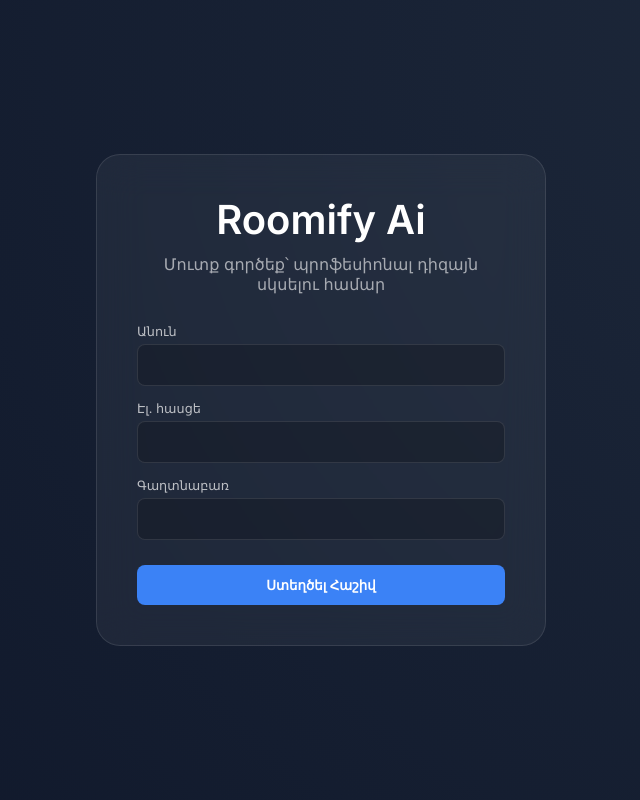
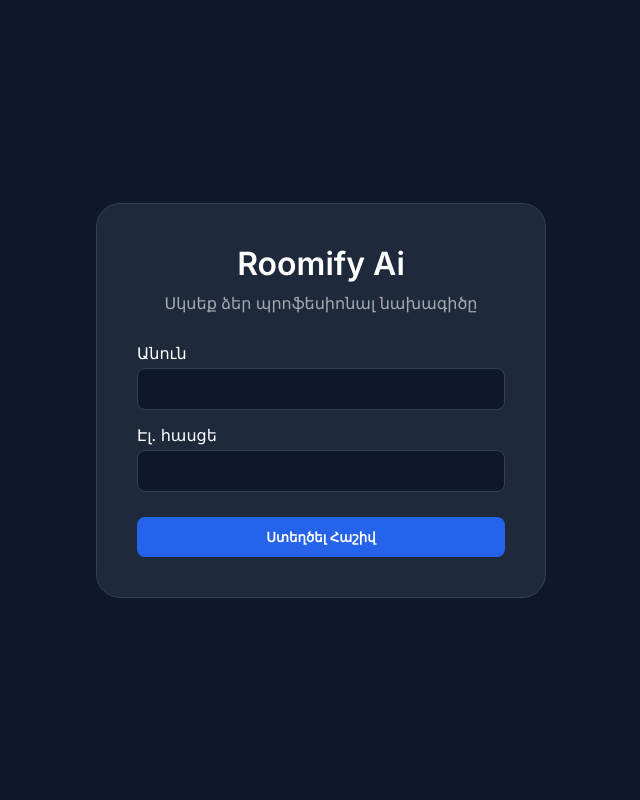
Before and after one commit to aletasevoyan382-glitch/RoomifyAI-V2, a Flask app: page / in a window 1280 px wide. Shown: the whole page, without its empty margins (319-959 px from the left). Run offline with Flask 3, Linux system fonts and the light colour scheme.

Commit message:
Update index.html

```diff
--- a/templates/index.html
+++ b/templates/index.html
@@ -3,106 +3,97 @@
 <head>
     <meta charset="UTF-8">
     <meta name="viewport" content="width=device-width, initial-scale=1.0">
-    <title>Roomify Ai - Professional Designer</title>
+    <title>Roomify Ai - Pro Designer</title>
     <link href="https://fonts.googleapis.com/css2?family=Inter:wght@300;400;600&display=swap" rel="stylesheet">
     <style>
-        :root { --primary: #3b82f6; --dark: #0f172a; --canvas-bg: #e2e8f0; --grid: #cbd5e1; }
+        :root { --primary: #2563eb; --dark: #0f172a; --2d-bg: #ffffff; --3d-bg: #1a1a1a; }
         * { margin: 0; padding: 0; box-sizing: border-box; font-family: 'Inter', sans-serif; }
         body { background: var(--dark); color: white; overflow: hidden; }
 
-        /* General UI Classes */
+        /* Auth & Dashboard */
+        .full-screen { position: fixed; inset: 0; display: flex; align-items: center; justify-content: center; z-index: 2000; background: var(--dark); }
+        .card { background: #1e293b; padding: 40px; border-radius: 24px; width: 100%; max-width: 450px; text-align: center; border: 1px solid #334155; }
+        .input-group { text-align: left; margin-bottom: 15px; }
+        .input-group input { width: 100%; padding: 12px; background: #0f172a; border: 1px solid #334155; border-radius: 8px; color: white; margin-top: 5px; }
+
+        /* Editor Layout */
+        .editor-layout { display: grid; grid-template-columns: 280px 1fr; height: 100vh; }
+        .sidebar { background: #1e293b; border-right: 1px solid #334155; padding: 20px; z-index: 100; }
+        .furniture-grid { display: grid; grid-template-columns: 1fr 1fr; gap: 10px; margin-top: 20px; }
+        .item-card { background: #334155; padding: 10px; border-radius: 12px; cursor: pointer; text-align: center; transition: 0.2s; }
+        .item-card:hover { background: var(--primary); }
+        .item-card img { width: 100%; height: 60px; object-fit: contain; margin-bottom: 5px; filter: brightness(1.2); }
+
+        /* Canvas Styles */
+        .canvas-area { position: relative; overflow: hidden; display: flex; align-items: center; justify-content: center; transition: 0.5s; }
+        #editor-canvas { background: var(--2d-bg); transition: 0.8s cubic-bezier(0.4, 0, 0.2, 1); box-shadow: 0 0 50px rgba(0,0,0,0.5); }
+
+        /* Dashboard Modules */
+        .module-grid { display: grid; grid-template-columns: repeat(3, 1fr); gap: 20px; max-width: 900px; }
+        .module-card { background: #1e293b; padding: 40px; border-radius: 20px; cursor: pointer; border: 1px solid #334155; transition: 0.3s; }
+        .module-card:hover { transform: translateY(-10px); border-color: var(--primary); }
+
+        /* Floating Mode Switch */
+        .mode-switch { position: absolute; top: 30px; left: 50%; transform: translateX(-50%); display: flex; gap: 5px; background: rgba(255,255,255,0.9); padding: 5px; border-radius: 40px; box-shadow: 0 10px 30px rgba(0,0,0,0.2); z-index: 1000; }
+        .mode-btn { padding: 10px 30px; border-radius: 30px; border: none; cursor: pointer; font-weight: 700; transition: 0.3s; }
+        .mode-btn.active { background: var(--primary); color: white; }
+
         .hidden { display: none !important; }
-        .btn { padding: 12px 25px; border-radius: 8px; border: none; cursor: pointer; font-weight: 600; transition: 0.3s; }
-        .btn-primary { background: var(--primary); color: white; }
-        .btn-primary:hover { background: #2563eb; transform: translateY(-2px); }
-
-        /* 1. Landing & Registration Overlay */
-        #marketing-view { position: fixed; inset: 0; background: radial-gradient(circle at top right, #1e293b, #0f172a); z-index: 2000; display: flex; align-items: center; justify-content: center; overflow-y: auto; padding: 40px 0; }
-        .auth-card { background: rgba(255,255,255,0.05); backdrop-filter: blur(20px); padding: 40px; border-radius: 24px; border: 1px solid rgba(255,255,255,0.1); width: 100%; max-width: 450px; text-align: center; }
-        .input-group { text-align: left; margin-bottom: 15px; }
-        .input-group label { display: block; font-size: 0.8rem; margin-bottom: 5px; opacity: 0.7; }
-        .input-group input { width: 100%; padding: 12px; background: rgba(0,0,0,0.2); border: 1px solid rgba(255,255,255,0.1); border-radius: 8px; color: white; outline: none; }
-
-        /* 2. Module Dashboard */
-        #dashboard-view { position: fixed; inset: 0; background: var(--dark); z-index: 1500; display: flex; flex-direction: column; align-items: center; justify-content: center; }
-        .module-grid { display: grid; grid-template-columns: repeat(3, 1fr); gap: 20px; max-width: 1000px; width: 90%; }
-        .module-card { background: #1e293b; padding: 40px; border-radius: 20px; cursor: pointer; border: 1px solid #334155; transition: 0.3s; }
-        .module-card:hover { border-color: var(--primary); transform: translateY(-10px); background: #26334d; }
-
-        /* 3. Editor Suite */
-        .editor-layout { display: grid; grid-template-columns: 280px 1fr; height: 100vh; }
-        .sidebar { background: #1e293b; border-right: 1px solid #334155; padding: 20px; overflow-y: auto; }
-        .furniture-grid { display: grid; grid-template-columns: 1fr 1fr; gap: 10px; margin-top: 15px; }
-        .item-card { background: #334155; padding: 10px; border-radius: 8px; cursor: pointer; text-align: center; }
-        .item-card img { width: 100%; height: 60px; object-fit: contain; margin-bottom: 5px; background: white; border-radius: 4px; padding: 5px; }
-        .canvas-area { background: var(--canvas-bg); position: relative; overflow: hidden; display: flex; align-items: center; justify-content: center; }
-        #editor-canvas { background-image: linear-gradient(var(--grid) 1px, transparent 1px), linear-gradient(90deg, var(--grid) 1px, transparent 1px); background-size: 20px 20px; transition: transform 0.6s ease; }
-
-        /* Floating Controls */
-        .floating-tools { position: absolute; top: 20px; right: 20px; display: flex; gap: 10px; }
-        .tool-btn { background: white; color: var(--dark); width: 45px; height: 45px; border-radius: 10px; border: none; cursor: pointer; font-weight: bold; box-shadow: 0 4px 10px rgba(0,0,0,0.1); }
-        .tool-btn.active { background: var(--primary); color: white; }
-
-        #toast { position: fixed; bottom: 20px; left: 50%; transform: translateX(-50%); padding: 12px 30px; background: var(--primary); border-radius: 30px; z-index: 3000; display: none; }
+        .btn { width: 100%; padding: 12px; background: var(--primary); color: white; border: none; border-radius: 8px; cursor: pointer; font-weight: 600; margin-top: 10px; }
     </style>
 </head>
 <body>
 
-    <!-- SECTION 1: LANDING & REGISTRATION -->
-    <div id="marketing-view">
-        <div class="auth-card">
-            <h1 style="font-size: 2.5rem; margin-bottom: 10px;">Roomify Ai</h1>
-            <p style="opacity: 0.6; margin-bottom: 30px;">Մուտք գործեք՝ պրոֆեսիոնալ դիզայն սկսելու համար</p>
-            <form id="register-form">
-                <div class="input-group"><label>Անուն</label><input type="text" id="reg-name" required></div>
-                <div class="input-group"><label>Էլ. հասցե</label><input type="email" id="reg-email" required></div>
-                <div class="input-group"><label>Գաղտնաբառ</label><input type="password" id="reg-password" required></div>
-                <button type="submit" class="btn btn-primary" style="width: 100%; margin-top: 10px;">Ստեղծել Հաշիվ</button>
+    <!-- 1. Registration -->
+    <div id="auth-view" class="full-screen">
+        <div class="card">
+            <h1 style="margin-bottom: 10px;">Roomify Ai</h1>
+            <p style="opacity: 0.6; margin-bottom: 30px;">Սկսեք ձեր պրոֆեսիոնալ նախագիծը</p>
+            <form onsubmit="event.preventDefault(); showDashboard();">
+                <div class="input-group"><label>Անուն</label><input type="text" required></div>
+                <div class="input-group"><label>Էլ. հասցե</label><input type="email" required></div>
+                <button type="submit" class="btn">Ստեղծել Հաշիվ</button>
             </form>
         </div>
     </div>
 
-    <!-- SECTION 2: MODULE DASHBOARD -->
-    <div id="dashboard-view" class="hidden">
-        <h2 style="margin-bottom: 40px; font-size: 2rem;">Ընտրեք աշխատանքային մոդուլը</h2>
+    <!-- 2. Dashboard -->
+    <div id="dashboard-view" class="full-screen hidden">
         <div class="module-grid">
-            <div class="module-card" onclick="openModule('2d')"><span style="font-size: 3rem;">📐</span><h3>2D Drafting</h3><p>Ստեղծեք հատակագիծը</p></div>
-            <div class="module-card" onclick="openModule('3d')"><span style="font-size: 3rem;">🏠</span><h3>3D View</h3><p>Տեսեք ծավալային մոդելը</p></div>
-            <div class="module-card" onclick="openScanner()"><span style="font-size: 3rem;">🤖</span><h3>AI Scan</h3><p>Լուսանկարից՝ պլան</p></div>
+            <div class="module-card" onclick="startApp('2d')"><h2 style="font-size: 3rem;">📐</h2><h3>2D Blueprint</h3><p>Սպիտակ հատակագիծ</p></div>
+            <div class="module-card" onclick="startApp('3d')"><h2 style="font-size: 3rem;">🏠</h2><h3>3D Realistic</h3><p>Ծավալային մոդել</p></div>
+            <div class="module-card" onclick="openScanner()"><h2 style="font-size: 3rem;">🤖</h2><h3>AI Scan</h3><p>Լուսանկարից՝ կոդ</p></div>
         </div>
     </div>
 
-    <!-- SECTION 3: PRO EDITOR -->
+    <!-- 3. Editor -->
     <div id="app-view" class="hidden">
         <div class="editor-layout">
             <div class="sidebar">
-                <h3 style="color: var(--primary);">Roomify Ai Pro</h3>
-                <p style="font-size: 0.8rem; opacity: 0.5; margin-bottom: 20px;">Կատալոգ</p>
-
+                <h3 style="color: var(--primary); margin-bottom: 20px;">Roomify Ai Pro</h3>
                 <div class="furniture-grid">
-                    <div class="item-card" onclick="addFurniture('bed')"><img src="https://img.icons8.com/ios-filled/100/2563eb/double-bed.png"><br>Մահճակալ</div>
-                    <div class="item-card" onclick="addFurniture('sofa')"><img src="https://img.icons8.com/ios-filled/100/2563eb/sofa.png"><br>Բազմոց</div>
-                    <div class="item-card" onclick="addFurniture('table')"><img src="https://img.icons8.com/ios-filled/100/2563eb/table.png"><br>Սեղան</div>
-                    <div class="item-card" onclick="addFurniture('plant')"><img src="https://img.icons8.com/ios-filled/100/2563eb/potted-plant.png"><br>Բույս</div>
+                    <div class="item-card" onclick="addFurniture('bed')"><img src="https://img.icons8.com/ios-filled/100/ffffff/double-bed.png"><br>Մահճակալ</div>
+                    <div class="item-card" onclick="addFurniture('sofa')"><img src="https://img.icons8.com/ios-filled/100/ffffff/sofa.png"><br>Բազմոց</div>
+                    <div class="item-card" onclick="addFurniture('table')"><img src="https://img.icons8.com/ios-filled/100/ffffff/table.png"><br>Սեղան</div>
+                    <div class="item-card" onclick="addFurniture('plant')"><img src="https://img.icons8.com/ios-filled/100/ffffff/potted-plant.png"><br>Բույս</div>
                 </div>
-
-                <div style="margin-top: 40px; padding-top: 20px; border-top: 1px solid #334155;">
-                    <p style="font-size: 0.75rem; opacity: 0.6;">Կառավարում.<br>R - պտտել | Delete - ջնջել | + / - չափս</p>
-                    <button class="btn" style="width: 100%; margin-top: 20px; background: #334155; color: white;" onclick="location.reload()">Ելք</button>
+                <div style="margin-top: auto; padding-top: 20px;">
+                    <button class="btn" style="background: #334155;" onclick="location.reload()">Ելք</button>
                 </div>
             </div>
 
-            <div class="canvas-area">
-                <div class="floating-tools">
-                    <button id="btn-2d" class="tool-btn active" onclick="setMode('2d')">2D</button>
-                    <button id="btn-3d" class="tool-btn" onclick="setMode('3d')">3D</button>
+            <div class="canvas-area" id="canvas-area">
+                <div class="mode-switch">
+                    <button id="btn-2d" class="mode-btn active" onclick="setMode('2d')">2D View</button>
+                    <button id="btn-3d" class="mode-btn" onclick="setMode('3d')">3D Real</button>
                 </div>
-                <div id="canvas-container"><svg id="editor-canvas" width="1000" height="750"></svg></div>
+                <div id="canvas-container">
+                    <svg id="editor-canvas" width="1000" height="750"></svg>
+                </div>
             </div>
         </div>
     </div>
 
-    <div id="toast"></div>
     <script src="/static/js/app.js"></script>
 </body>
 </html>
```
